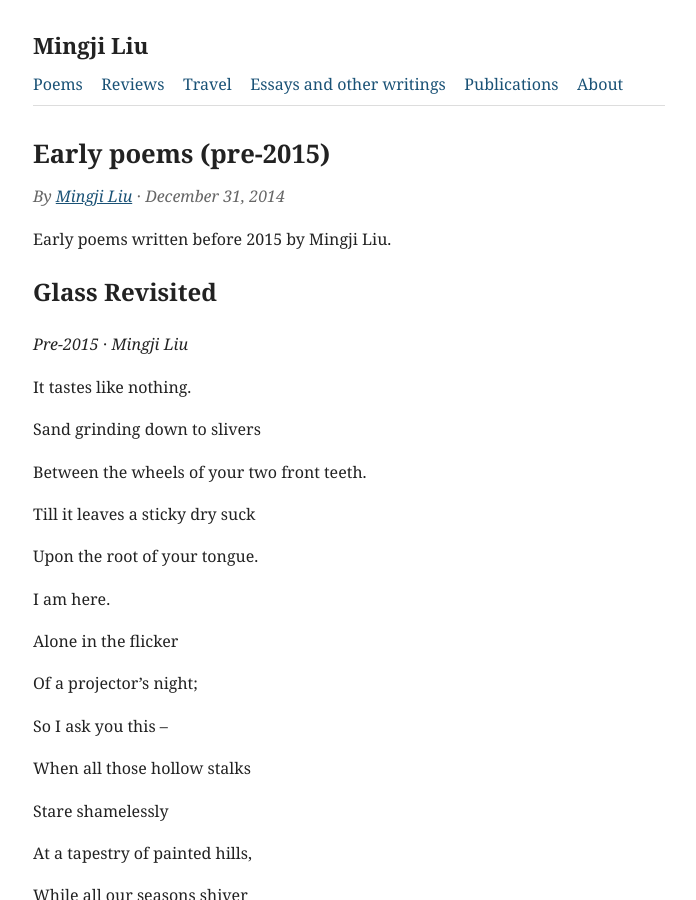
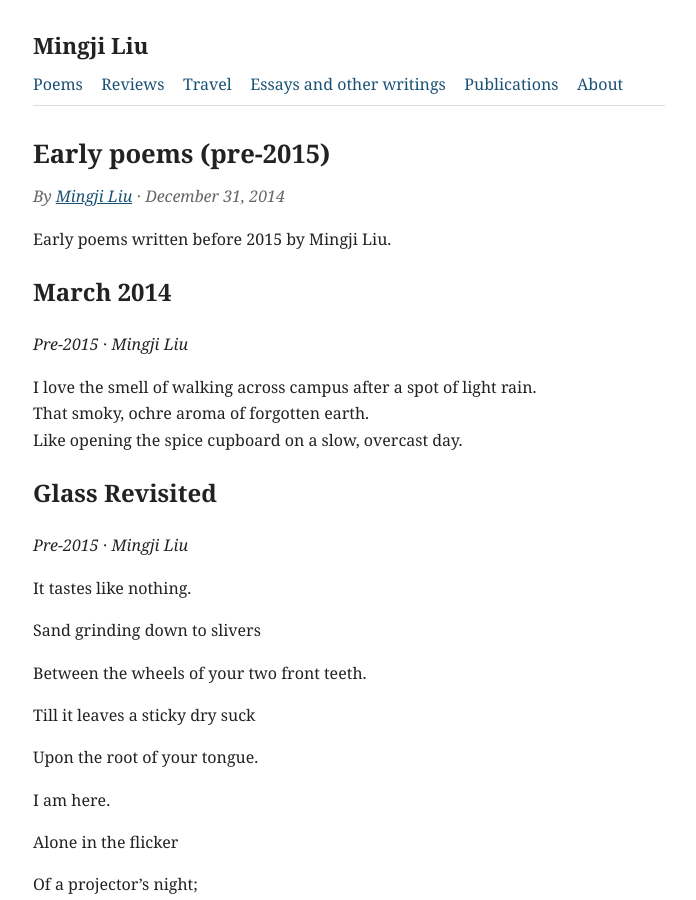
Before and after one commit to mingjiliu/mingjiliu.github.io, a Jekyll site: the page built from _poems/pre-2015.md, in a window 1280 px wide and 900 px high. Shown: the whole window, without its empty margins (291-987 px from the left). Built offline with Jekyll 4.4.1, drawn with Linux system fonts in a browser that asks for light colours.

Commit message:
Update pre-2015.md

```diff
--- a/_poems/pre-2015.md
+++ b/_poems/pre-2015.md
@@ -4,6 +4,15 @@ date: 2014-12-31
 ---
 
 Early poems written before 2015 by Mingji Liu.
+
+## March 2014
+
+*Pre-2015 · Mingji Liu*
+
+I love the smell of walking across campus after a spot of light rain.
+That smoky, ochre aroma of forgotten earth.
+Like opening the spice cupboard on a slow, overcast day.
+
 
 ## Glass Revisited
 
```
